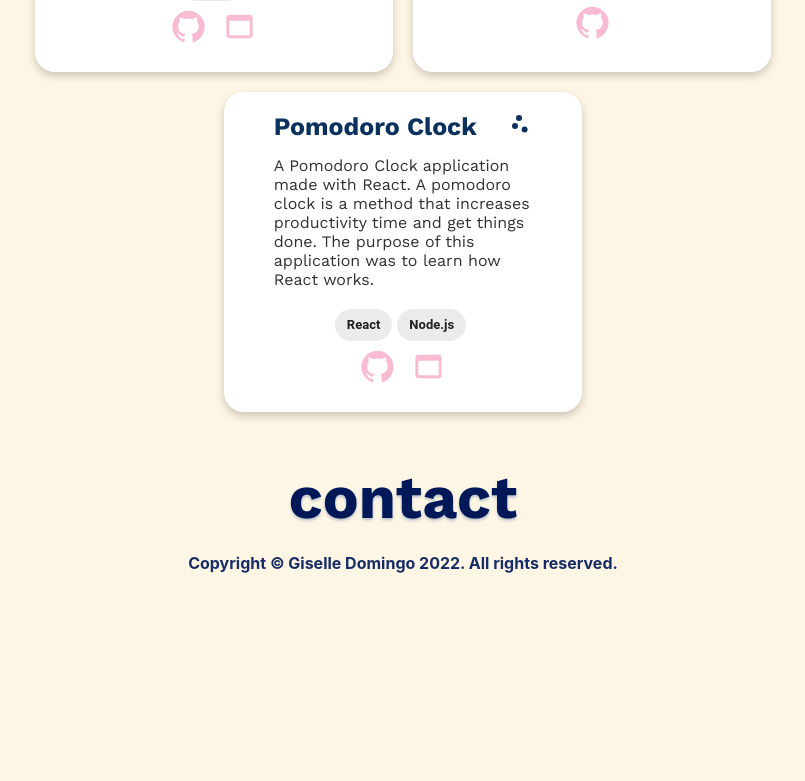
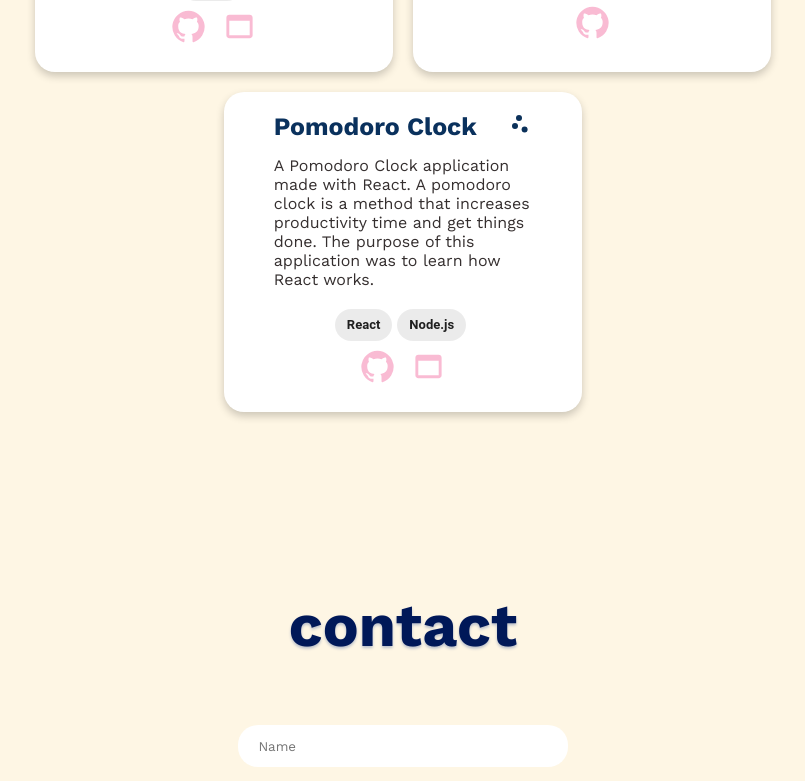
Before and after one commit to gisellen/portfolio, a React (Create React App) app: page /#home in a window 1280 px wide. Shown: the part 2010-2791 px from the top of the page, without its empty margins (237-1042 px from the left). Before the commit the page ends 2603 px from the top, so only its background shows below. Built offline with nearby package versions, Linux system fonts and the light colour scheme.

Commit message:
Added contact visuals

```diff
--- a/src/components/ProjectCard/ProjectCard.css
+++ b/src/components/ProjectCard/ProjectCard.css
@@ -1,5 +1,3 @@
-@import url('https://fonts.googleapis.com/css2?family=Open+Sans:wght@400;500&display=swap');
-
 .project-card {
   margin: 10px;
   transition: 0.3s;
--- /dev/null
+++ b/src/pages/Contact/Contact.css
@@ -0,0 +1,64 @@
+.contact{
+    height: 100vh;
+    display: flex;
+    flex-direction: column;
+    align-items: center;
+    justify-content: space-between;
+}
+
+.header-contact{
+    padding-top: 10%
+}
+
+.contact-form{
+    margin-top: 5%;
+    display: flex;
+    flex-direction: column;
+    align-items: center;
+    width: 40%;
+    height: 70%;
+}
+
+input[type='text'], input[type='email']{
+    border: none;
+    margin-bottom: 14px;
+    padding-left: 20px  ;
+    height: 40px;
+    width: 60%;
+    border-radius: 20px;
+}
+
+input[type='submit'] {
+    padding: 10px 20px;
+    font-size: 17px;
+    border: none;
+    background-color: #001858;
+    color: white;
+    font-weight: bolder;
+    border-radius: 10px;
+    font-family: 'Work Sans', sans-serif;
+}
+
+input:focus{
+    outline: none;
+    outline-color: #001858;
+    transition: 2s;
+}
+
+
+textarea{
+    border: none;
+    margin-bottom: 14px;
+    padding-left: 20px  ;
+    height: 100px;
+    width: 60%;
+    border-radius: 20px;
+}
+
+textarea:focus{
+    outline-width: 0;
+}
+
+::placeholder{
+    font-family: 'Work Sans', sans-serif;
+}
--- a/src/pages/Contact/Contact.js
+++ b/src/pages/Contact/Contact.js
@@ -1,9 +1,16 @@
 import React from 'react'
-
+import './Contact.css'
 export default function Contact() {
   return (
     <div className='contact'>
-        <h1 className="header-title">contact</h1>
+        <h1 className="header-title header-contact">contact</h1>
+        <form className='contact-form' onSubmit={() => {return false}}>
+            <input type='text' placeholder='Name' />
+            <input type='email' placeholder='Email' />
+            <input type='text' placeholder='Subject' />
+            <textarea name='text' placeholder='Description' ></textarea>
+            <input type='submit' />
+        </form>
     </div>
   )
 }
--- a/src/pages/Main.css
+++ b/src/pages/Main.css
@@ -1,3 +1,7 @@
+/* fonts */
+@import url('https://fonts.googleapis.com/css2?family=Open+Sans:wght@400;500&display=swap');
+
+
 .header-svg {
   position: fixed;
   left: 0;
```
